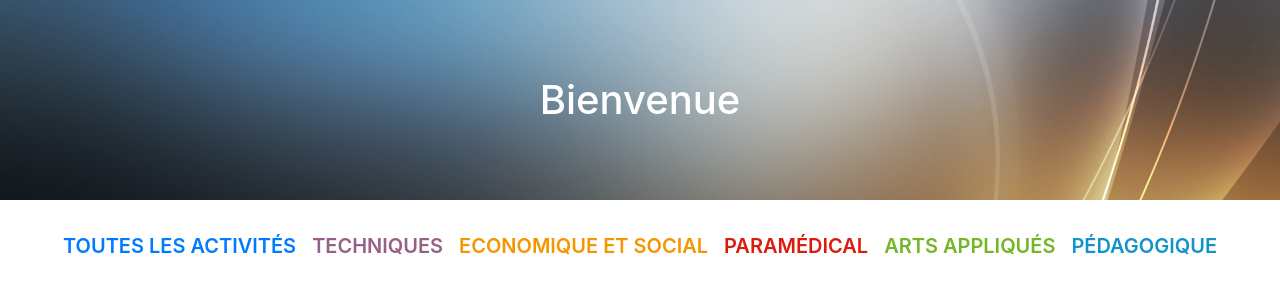
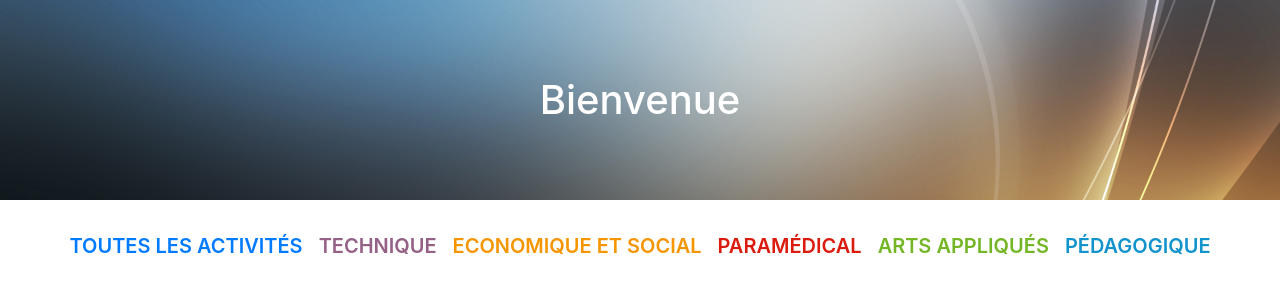
Before and after one commit to manumanmanman/JPOF, a PHP site: page /groupe-D in a window 1280 px wide. Shown: the part 56-356 px from the top of the page. Run offline with PHP 8.4, Linux system fonts and the light colour scheme; data that the repository does not hold is empty; some libraries are stand-ins or nearby versions.

Commit message:
boucle activité ok et style en cours

```diff
--- a/groupe-D/index.php
+++ b/groupe-D/index.php
@@ -20,7 +20,7 @@
         <a class="nav-link black" href="#"> Toutes les activités</a>
       </li>
     <li class="nav-item active">
-        <a class="nav-link mauve" href="#"> Techniques</a>
+        <a class="nav-link mauve" href="#"> Technique</a>
       </li>
     <li class="nav-item active">
         <a class="nav-link orange" href="#"> Economique et Social</a>
```
